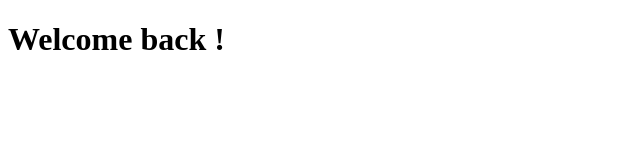
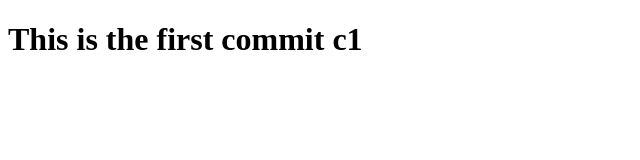
Before and after one commit to blaucomfuig/git_prueba, a plain HTML site: page index.html in a window 1280 px wide. Shown: the whole page, without its empty margins (0-640 px from the left). Drawn offline with Linux system fonts and the light colour scheme.

Commit message:
add first commit c1

```diff
--- a/index.html
+++ b/index.html
@@ -7,6 +7,6 @@
     <title>Production HTML</title>
 </head>
 <body>
-    <h1>Welcome back !</h1>
+    <h1>This is the first commit c1</h1>
 </body>
 </html>
```
